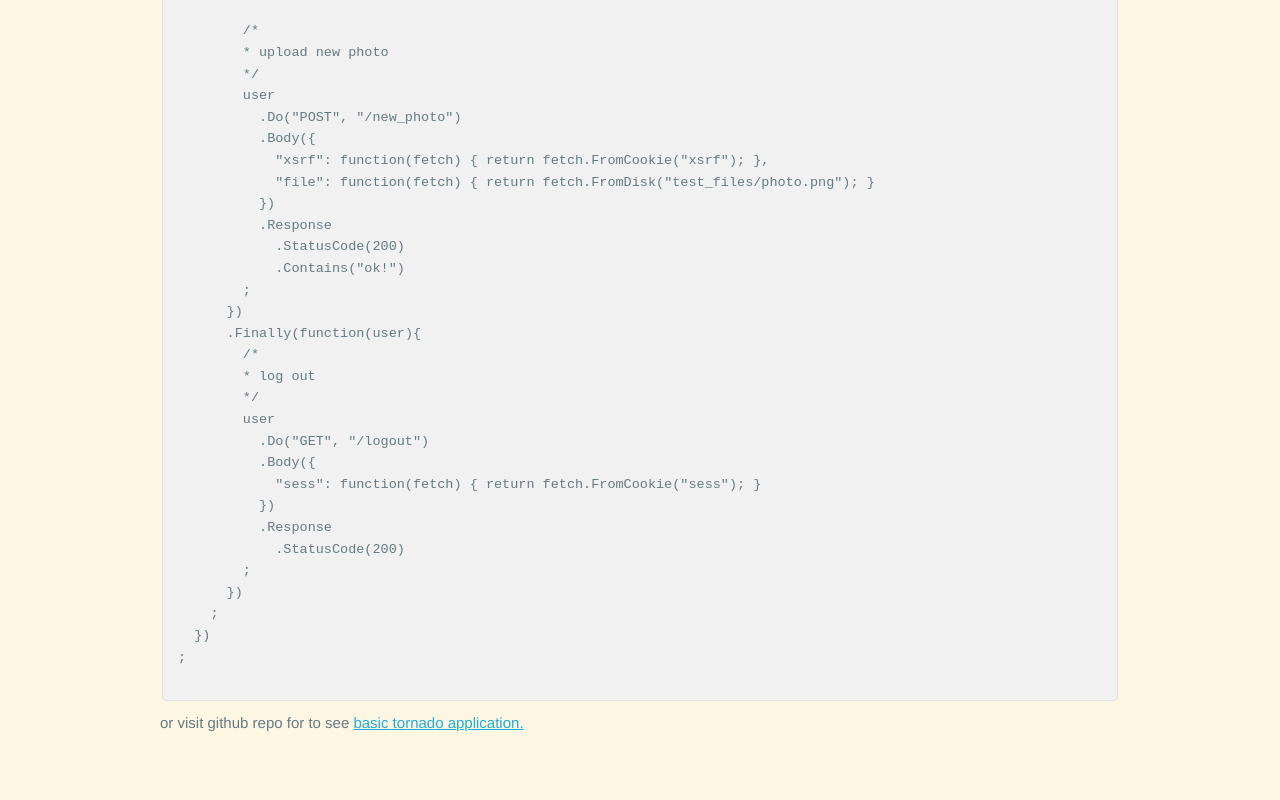
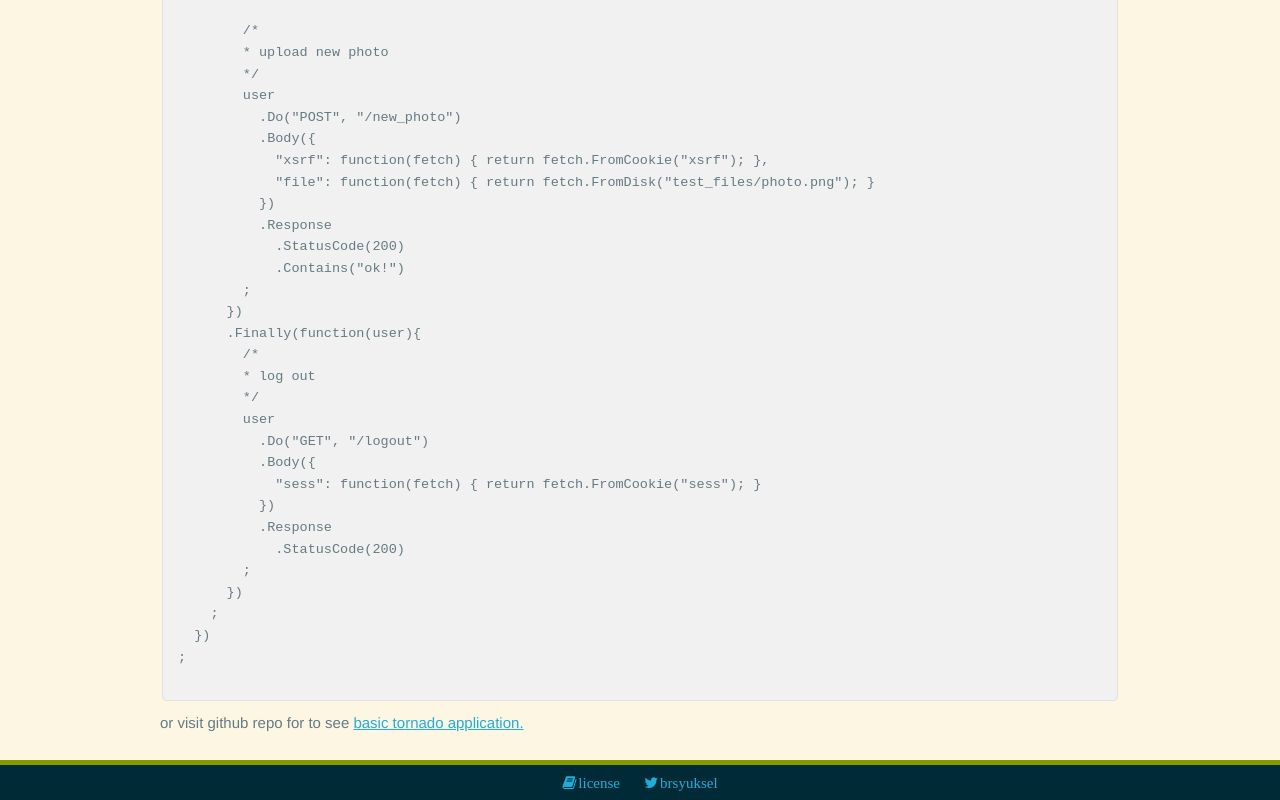
Before and after one commit to brsyuksel/conquest, a plain HTML site: page index.html in a window 1280 px wide. Shown: the part 6928-7728 px from the top of the page. Before the commit the page ends 7688 px from the top, so only its background shows below. Drawn offline with nearby package versions, Linux system fonts and the light colour scheme; a small style sheet from the web is missing.

Commit message:
footer
Signed-off-by: Baris Yuksel <brsyuksel@gmail.com>

```diff
--- a/index.html
+++ b/index.html
@@ -18,7 +18,7 @@
 
       .title-sep {
         width: 100%;
-        border-top: 10px solid #cb4b16;
+        border-top: 1rem solid #cb4b16;
       }
 
       .title {
@@ -67,6 +67,21 @@
 
       pre {
         margin-bottom: 1rem;
+      }
+
+      .footer {
+        border-top: 0.5rem solid #859900;
+        background-color: #002b36;
+        text-align: center;
+      }
+
+      .footer a:before {
+        margin-right: 0.2rem;
+      }
+
+      .footer a {
+        padding: 1rem;
+        text-decoration: none;
       }
 
     </style>
@@ -374,6 +389,17 @@ conquest
       </div>
     </div>
 
+    <div class="footer">
+      <div class="container">
+        <div class="row">
+          <div class="offset-by-four four columns">
+            <a href="https://github.com/brsyuksel/conquest/blob/master/LICENSE" class="fa fa-book">license</a>
+            <a href="http://twitter.com/brsyuksel" class="fa fa-twitter">brsyuksel</a>
+          </div>
+        </div>
+      </div>
+    </div>
+
   <script>hljs.initHighlightingOnLoad();</script>
   </body>
 </html>
```
